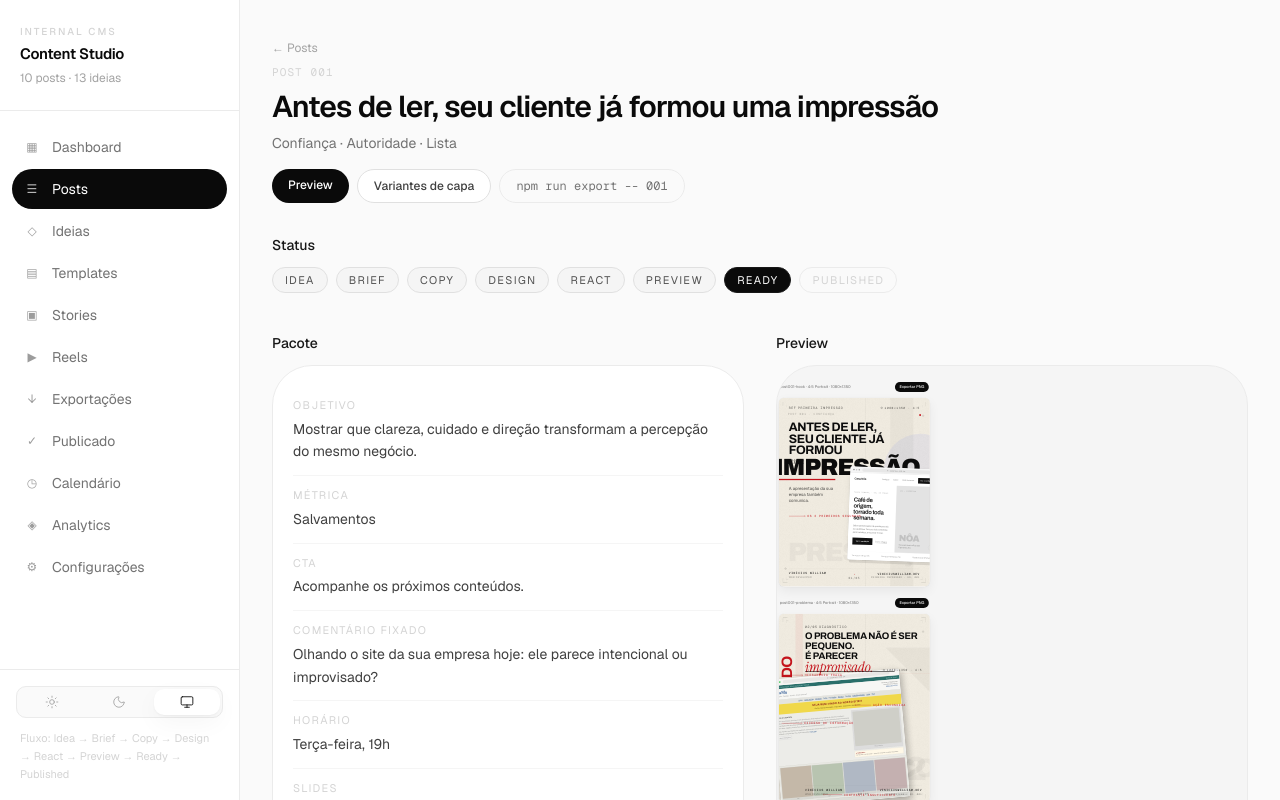
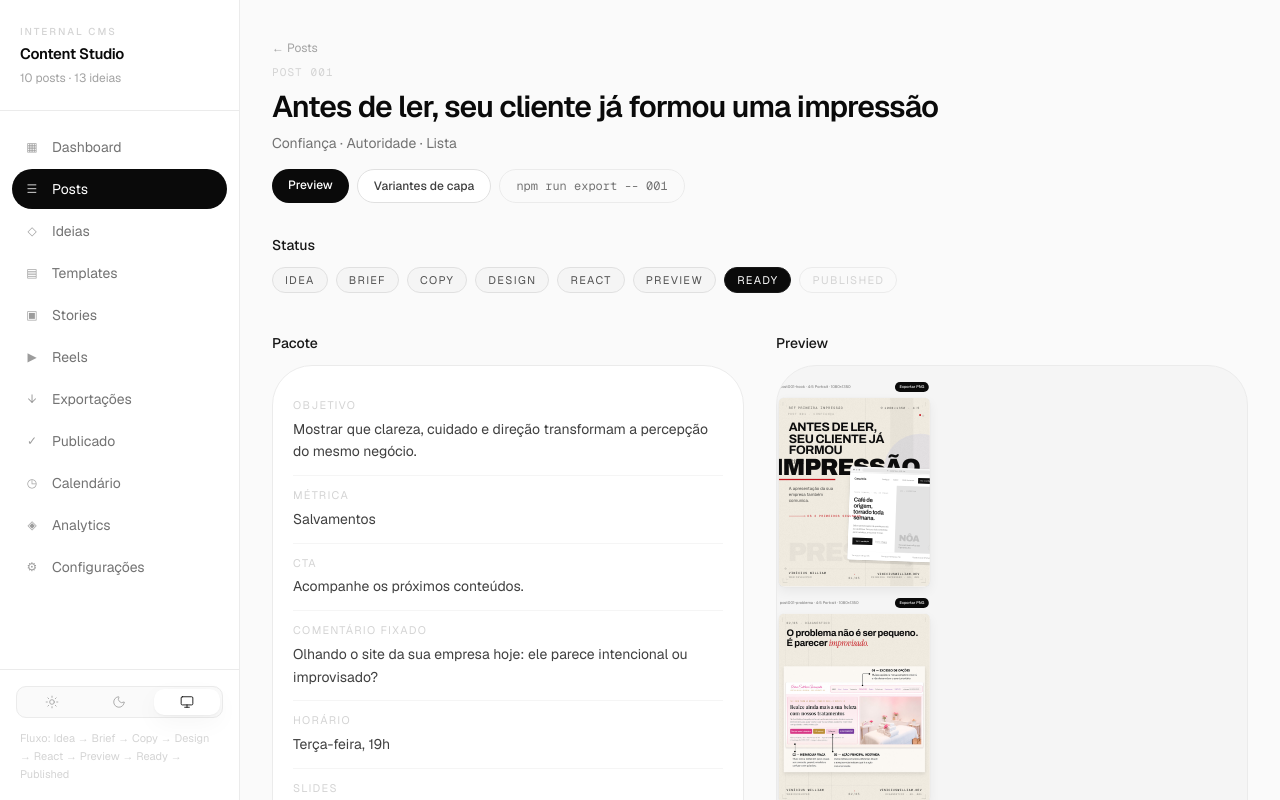
Before and after one commit to chicowilliam/instagram-content, a React (Vite) app: page /posts/001 in a window 1280 px wide. Built offline with nearby package versions, Linux system fonts and the light colour scheme.

Commit message:
Replace Slide 02 diagnostics with baked Aura UX image asset

```diff
--- a/src/posts/2026/07-julho/001-sua-empresa-precisa-de-site/slides/Slide02Problem.tsx
+++ b/src/posts/2026/07-julho/001-sua-empresa-precisa-de-site/slides/Slide02Problem.tsx
@@ -1,154 +1,58 @@
 import {
-  AmbientPanel,
-  AnnotationMark,
-  BackgroundSystem,
-  BrowserCutout,
-  CoordinatesLabel,
-  EditorialBand,
-  FadedNumber,
-  ShadowPlane,
-  ShapeCut,
+  EditorialTexture,
+  EditorialGrid,
+  CropMarks,
   SignatureFooterMinimal,
-  SwissRule,
-  TechnicalLabel,
-  VerticalHeadline,
-  WebsiteFragment,
-  siteUrl,
 } from '@/components/art-direction'
 import { typeScale } from '@/design-system'
 import { SlideShell, TOTAL, copy } from './shared'
 
+/** Asset final de diagnóstico UX (anotações já bakeadas na imagem). */
+export const AURA_UX_DIAGNOSTIC_SRC = '/assets/post-001/aura-ux-diagnostic.png'
+
 /**
- * Slide 02 — DIAGNÓSTICO · Swiss Editorial
+ * Slide 02 — DIAGNÓSTICO
  *
- * visualConcept:
- * - tópico: parecer improvisado
- * - metáfora: site ruim como prova visual (não print lavado)
- * - hero: CafeBadWebsite em crop grande, atravessando o tipo
- * - environment: paper swiss-classic + estrutura editorial
- * - tensão: tipografia disciplinada × interface amadora densa
- * - paleta: swiss-classic (paper / ink / signal-red) — sem cobalt
+ * Hierarquia: título → imagem única completa → assinatura.
+ * Sem anotações React: a imagem já contém o diagnóstico.
  */
 export function Slide02Problem() {
   return (
-    <SlideShell>
-      <BackgroundSystem
-        ghostWord="DIAGNÓSTICO"
-        section=""
-        atmosphere={
-          <>
-            <AmbientPanel
-              color="bg-signal-red/[0.06]"
-              className="top-0 bottom-0 left-[120px] w-[52px]"
-            />
-            <ShapeCut
-              shape="wedge"
-              color="bg-editorial-ink/[0.04]"
-              className="-right-[140px] top-[240px] size-[460px]"
-            />
-            <EditorialBand
-              color="bg-signal-red/20"
-              className="top-[428px] right-0 left-[176px] h-px"
-            />
-            <FadedNumber className="right-[34px] bottom-[118px]">02</FadedNumber>
-          </>
-        }
-      />
+    <SlideShell className="bg-editorial-cream">
+      <EditorialTexture tone="paper" />
+      <EditorialGrid tone="paper" inset={48} className="opacity-30" />
+      <CropMarks inset={28} />
 
-      {/* Coluna vertical estrutural */}
-      <div className="absolute top-0 bottom-0 left-[8px] flex items-center">
-        <VerticalHeadline side="left" size="lg" className="text-signal-red">
-          {copy.s2.keyword}
-        </VerticalHeadline>
+      {/* ÁREA SUPERIOR ~20–22% — título compacto */}
+      <div className="absolute top-[52px] right-[56px] left-[56px] z-20">
+        <p className="mb-4 font-mono text-[21px] tracking-[0.18em] text-editorial-ink/50 uppercase">
+          02/05 · Diagnóstico
+        </p>
+        <p className={`${typeScale.display.sm} leading-[0.95] text-editorial-ink`}>
+          {copy.s2.lead}
+        </p>
+        <p className={`${typeScale.display.sm} mt-1 leading-[0.95] text-editorial-ink`}>
+          É parecer{' '}
+          <span className={`${typeScale.serif.md} text-signal-red`}>improvisado.</span>
+        </p>
       </div>
 
-      {/* Mensagem — carrega na miniatura */}
-      <div className="absolute top-[78px] left-[188px] right-[56px] z-20">
-        <TechnicalLabel marker="02/05" className="mb-5">
-          Diagnóstico
-        </TechnicalLabel>
-        <p className={`${typeScale.display.sm} text-editorial-ink uppercase`}>
-          {copy.s2.lead}
-        </p>
-        <p className={`${typeScale.display.sm} mt-1 text-editorial-ink uppercase`}>
-          {copy.s2.punch}
-        </p>
-        <p className={`${typeScale.serif.lg} mt-0 text-signal-red`}>improvisado.</p>
-      </div>
-
-      <SwissRule
-        weight={4}
-        length={640}
-        className="absolute top-[412px] left-[188px] z-20 text-editorial-ink"
-      />
-      <CoordinatesLabel className="absolute top-[390px] right-[56px] z-20" />
-
-      {/*
-        Hero: crop grande do BAD website.
-        Sem grayscale / opacity fraca — o site precisa ser feio e presente.
-        Tipografia display atravessa parcialmente o frame (oclusão Swiss).
-      */}
-      <div className="absolute top-[430px] -left-[20px] z-10">
-        <div className="relative">
-          <ShadowPlane
-            className="top-[28px] right-[-18px] bottom-[-22px] left-[28px]"
-            style={{ transform: 'rotate(-5deg)' }}
-          />
-
-          {/* Palavra fantasma atrás/através — profundidade editorial */}
-          <span
-            aria-hidden
-            className={`${typeScale.display.md} pointer-events-none absolute -top-8 right-8 z-0 text-editorial-ink/[0.07] uppercase`}
-          >
-            SITE
-          </span>
-
-          <BrowserCutout
-            url={siteUrl('cafeteria')}
-            width={920}
-            angle={-5}
-            className="relative z-10 shadow-[0_24px_60px_rgb(12_12_12/0.18)]"
-          >
-            <WebsiteFragment business="cafeteria" quality="improvised" />
-          </BrowserCutout>
-
-          {/* Anotações fortes — tinta editorial, não chips UI */}
-          <AnnotationMark
-            label="hierarquia fraca"
-            length={130}
-            className="absolute -top-1 left-16 z-30"
-          />
-          <AnnotationMark
-            label="ação escondida"
-            direction="left"
-            length={120}
-            className="absolute top-[210px] -right-2 z-30"
-          />
-          <AnnotationMark
-            label="excesso de informação"
-            length={150}
-            className="absolute top-[340px] left-10 z-30"
-          />
-          <AnnotationMark
-            label="contraste insuficiente"
-            direction="left"
-            length={140}
-            className="absolute bottom-10 right-16 z-30"
-          />
-
-          {/* Único ponto de tensão vermelha — swiss-classic */}
-          <span
-            aria-hidden
-            className="absolute -bottom-4 -left-4 z-30 size-5 bg-signal-red"
-          />
-        </div>
+      {/* ÁREA VISUAL ~65% — asset único, sem moldura/anotações extras */}
+      <div className="absolute top-[300px] right-[36px] bottom-[140px] left-[36px] z-10 flex items-center justify-center">
+        <img
+          src={AURA_UX_DIAGNOSTIC_SRC}
+          alt="Diagnóstico UX — Aura Estética Avançada"
+          className="max-h-full max-w-full object-contain shadow-[0_10px_28px_rgb(12_12_12/0.10)]"
+          draggable={false}
+        />
       </div>
 
       <SignatureFooterMinimal
         current={2}
         total={TOTAL}
+        domain="viniciuswilliam.dev"
         category="Diagnóstico · ed. 001"
-        className="absolute right-[56px] bottom-[46px] left-[188px] z-40"
+        className="absolute right-[56px] bottom-[46px] left-[56px] z-40"
       />
     </SlideShell>
   )
```
